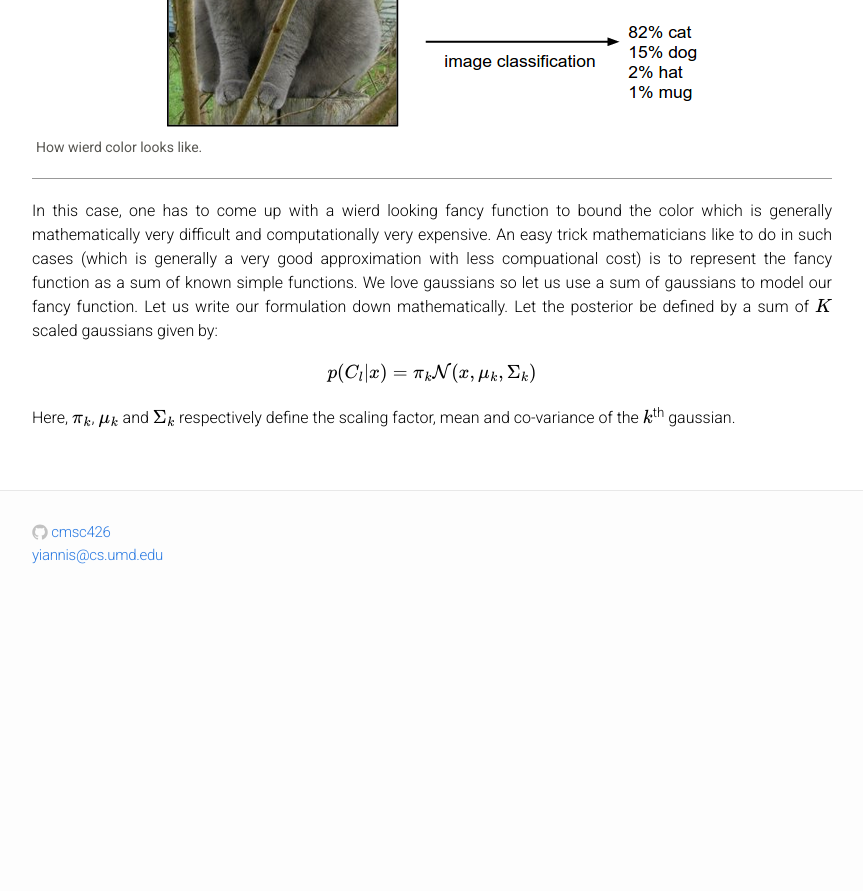
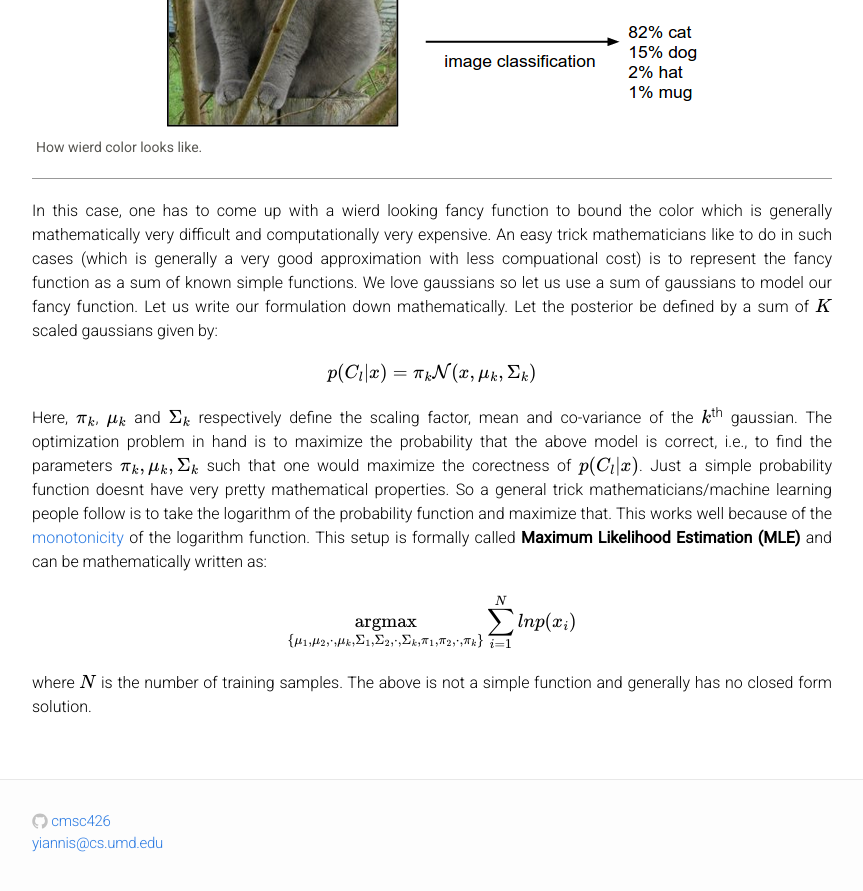
Before and after one commit to cmsc426/cmsc426.github.io, a Jekyll site: the page built from colorseg.md, in a window 1280 px wide and 900 px high, scrolled down 10532 px. Shown: the top 891 px of the window, without its empty margins (208-1071 px from the left). Built offline with Jekyll 4.4.1, drawn with Linux system fonts in a browser that asks for light colours; formulas are drawn with MathJax 3; before the commit the page ends 11143 px from its top, so only the background shows below that.

Commit message:
Changed colorseg

```diff
--- a/colorseg.md
+++ b/colorseg.md
@@ -247,4 +247,10 @@ $$
 p(C_l \vert x) = \pi_k \mathcal{N}(x, \mu_k, \Sigma_k)
 $$
 
-Here, $$\pi_k$$, $$\mu_k$$ and $$\Sigma_k$$ respectively define the scaling factor, mean and co-variance of the $$k$$<sup>th</sup> gaussian.
+Here, $$\pi_k$$, $$\mu_k$$ and $$\Sigma_k$$ respectively define the scaling factor, mean and co-variance of the $$k$$<sup>th</sup> gaussian. The optimization problem in hand is to maximize the probability that the above model is correct, i.e., to find the parameters $$\pi_k, \mu_k, \Sigma_k$$ such that one would maximize the corectness of $$p(C_l \vert x)$$. Just a simple probability function doesnt have very pretty mathematical properties. So a general trick mathematicians/machine learning people follow is to take the logarithm of the probability function and maximize that. This works well because of the [monotonicity](http://mathworld.wolfram.com/MonotonicFunction.html) of the logarithm function. This setup is formally called **Maximum Likelihood Estimation (MLE)** and can be mathematically written as:
+
+$$
+\underset{\{ \mu_1, \mu_2, \cdot, \mu_k, \Sigma_1, \Sigma_2, \cdot, \Sigma_k, \pi_1, \pi_2, \cdot, \pi_k\}}{\operatorname{argmax}} \sum_{i=1}^N ln p(x_i)
+$$
+
+where $$N$$ is the number of training samples. The above is not a simple function and generally has no closed form solution.
```
